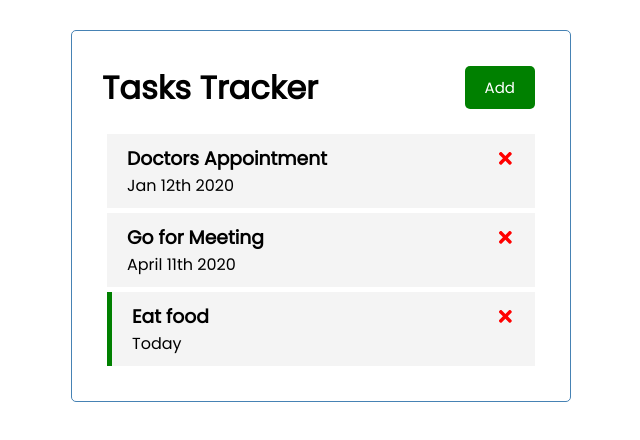
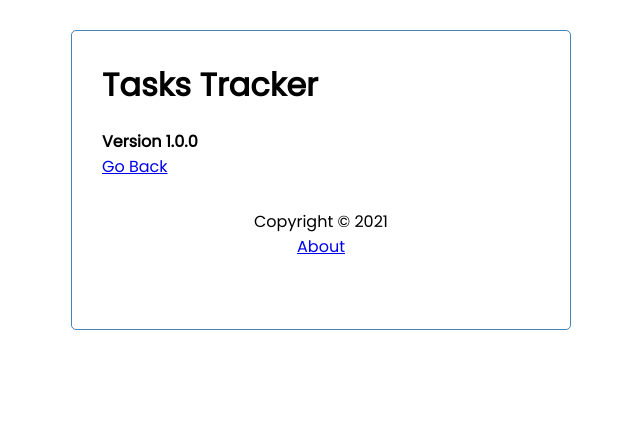
Before and after one commit to iamsuigeneris/tasks-tracker, a React (Create React App) app: page /about in a window 1280 px wide. Shown: the top 440 px of the page, without its empty margins (319-959 px from the left). Built offline with nearby package versions, Linux system fonts and the light colour scheme; data requests are answered from the project's data file.

Commit message:
Application routing

```diff
--- a/package.json
+++ b/package.json
@@ -10,6 +10,7 @@
     "react": "^17.0.1",
     "react-dom": "^17.0.1",
     "react-icons": "^4.1.0",
+    "react-router-dom": "^5.2.0",
     "react-scripts": "4.0.1",
     "web-vitals": "^0.2.4"
   },
--- a/src/App.js
+++ b/src/App.js
@@ -1,7 +1,12 @@
 import {useState, useEffect} from 'react'
+import { BrowserRouter as Router, Route} from 'react-router-dom'
+
+
 import Header from './components/Header'
+import Footer from './components/Footer'
 import Tasks from './components/Tasks'
 import AddTask from './components/AddTask'
+import About from './components/About'
 
 
 function App() {
@@ -83,14 +88,30 @@
 
 
   return (
+    <Router>
       <div className="container">
           <Header
             onAdd={() => setShowAddTask(!showAddTask)}
             showAdd={showAddTask}
           />
-        {showAddTask && <AddTask onAdd={addTask} />}
-        { tasks.length > 0 ? <Tasks tasks={tasks} onDelete={deleteTask} onToggle={toggleReminder} /> : 'No tasks to show' }
+
+          <Route path="/" exact render={(props) =>
+            (
+              <>
+                { showAddTask && <AddTask onAdd={addTask} /> }
+                { tasks.length > 0 ?
+                    <Tasks tasks={tasks}
+                          onDelete={deleteTask}
+                          onToggle={toggleReminder}
+                    /> :
+                  'No tasks to show'
+                }
+              </>
+            )} />
+          <Route path='/about' component={About} />
+          <Footer />
       </div>
+    </Router>
   );
 }
 
--- /dev/null
+++ b/src/components/About.js
@@ -0,0 +1,12 @@
+import  { Link } from 'react-router-dom'
+
+const About = () => {
+    return (
+        <div>
+            <h4>Version 1.0.0</h4>
+            <Link to="/">Go Back </Link>
+        </div>
+    )
+}
+
+export default About
--- /dev/null
+++ b/src/components/Footer.js
@@ -0,0 +1,12 @@
+import  { Link } from 'react-router-dom'
+
+const Footer = () => {
+    return (
+        <footer>
+            <p>Copyright &copy; 2021</p>
+            <Link to="/about">About</Link>
+        </footer>
+    )
+}
+
+export default Footer
--- a/src/components/Header.js
+++ b/src/components/Header.js
@@ -1,11 +1,17 @@
 import PropTypes from 'prop-types'
+import { useLocation } from 'react-router-dom'
 import Button from './Button'
 
 const Header = ({ title, onAdd, showAdd }) => {
+
+    const location = useLocation()
     return (
         <header className='header'>
             <h1>{title}</h1>
-            <Button color={showAdd ? 'red' : 'green'} text={showAdd ? 'Close' : 'Add'} onClick={onAdd} />
+            {location.pathname === '/' && <Button color={showAdd ? 'red' : 'green'}
+                    text={showAdd ? 'Close' : 'Add'}
+                    onClick={onAdd}
+            />}
         </header>
     )
 }
```
Also changed, not shown: 2 other files (tests, documents, lock files or other folders). Lines whose indentation alone changed are shown as unchanged.
